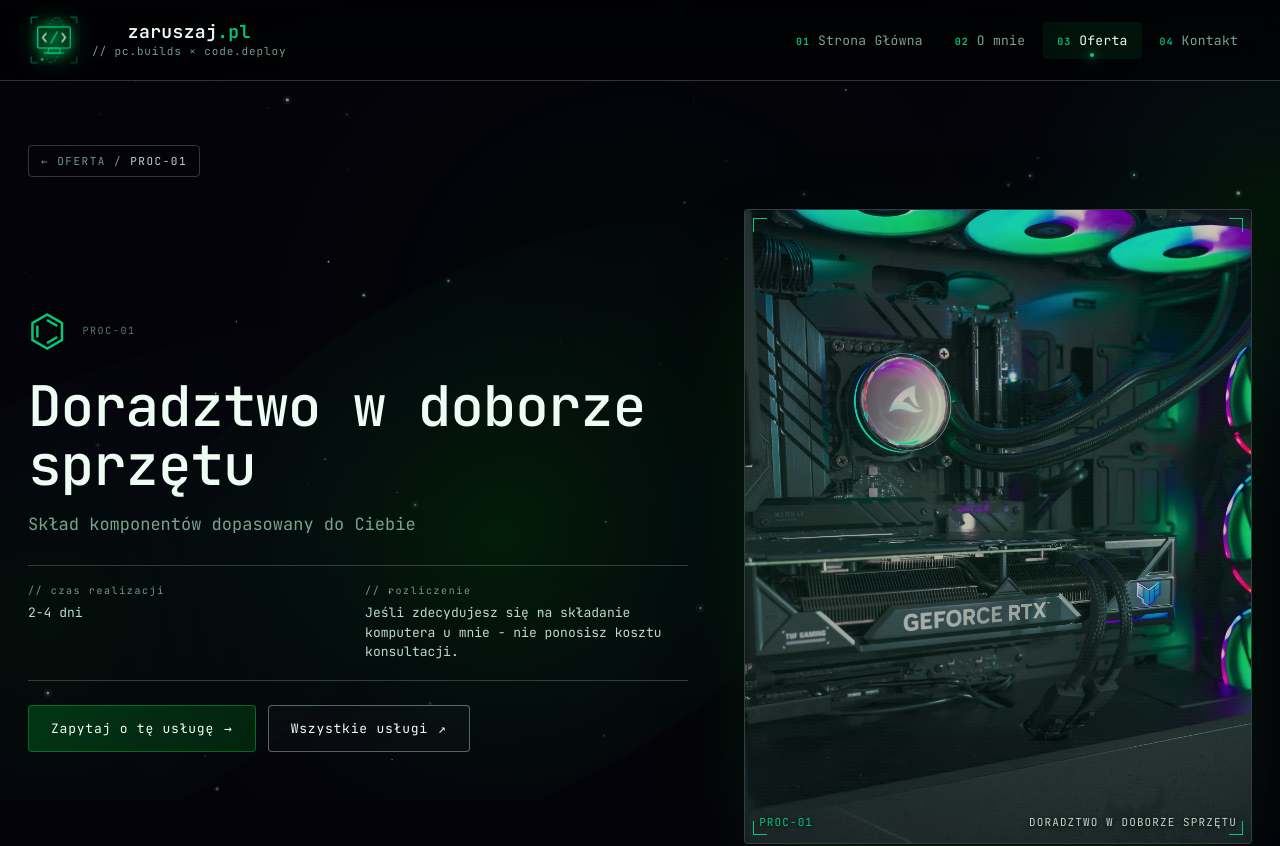
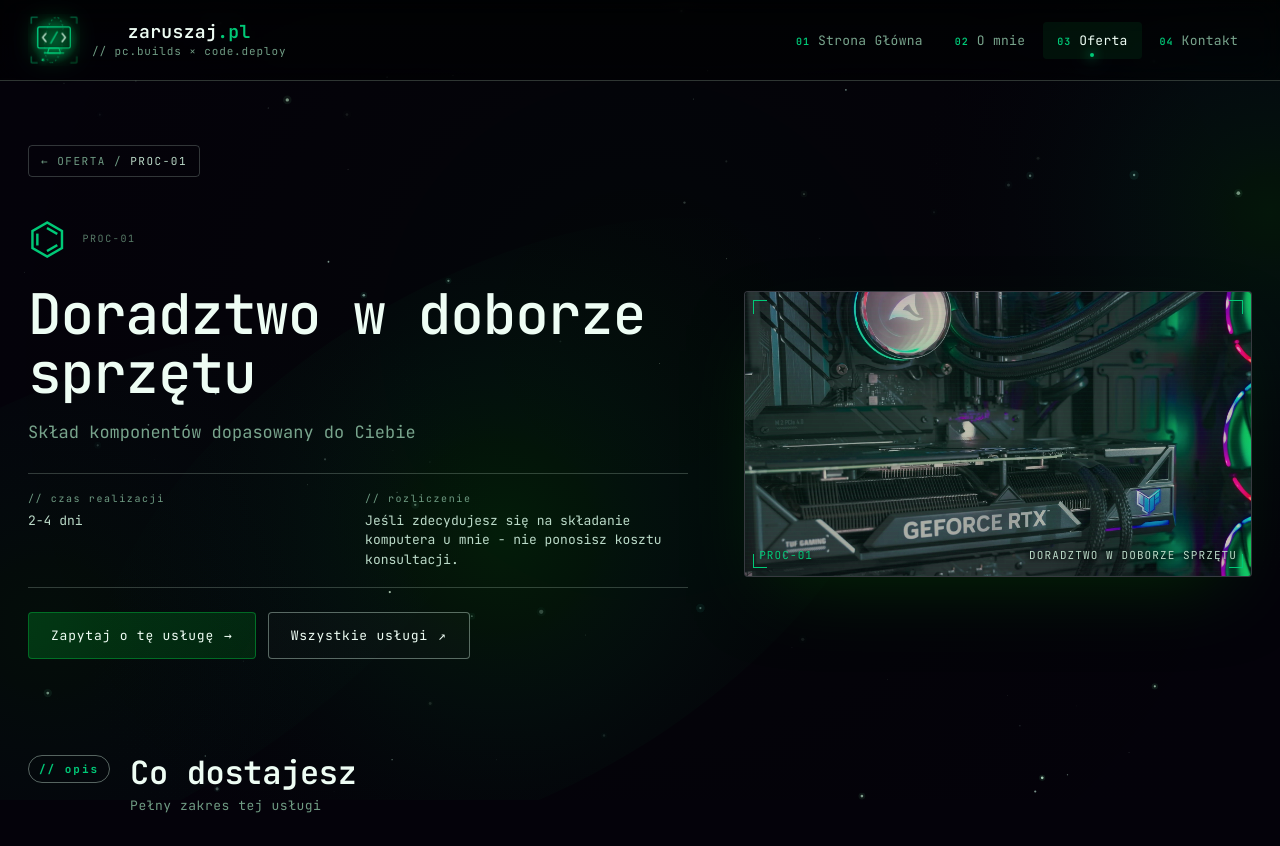
Before and after one commit to Kris1027/nextjs-business-card-2, a Next.js app: page /oferta/doradztwo-sprzetowe in a window 1280 px wide. Shown: the top 846 px of the page. Built offline with nearby package versions, Linux system fonts and the light colour scheme.

Commit message:
feat(images): responsive aspect ratios across carousel, callout, and hero
Carousel: 9/16 mobile, 16/9 desktop via --carousel-ratio.
Home callout and service detail hero: 4/3 mobile, 16/9 desktop via
--frame-ratio. All use CSS custom properties on the parent element.

```diff
--- a/app/oferta/[slug]/page.module.css
+++ b/app/oferta/[slug]/page.module.css
@@ -24,6 +24,7 @@
 }
 
 .hero {
+  --frame-ratio: 4/3;
   display: grid;
   grid-template-columns: 1fr;
   gap: 36px;
@@ -38,6 +39,7 @@
 
 @media (min-width: 800px) {
   .hero {
+    --frame-ratio: 16/9;
     grid-template-columns: 1.3fr 1fr;
     gap: 56px;
   }
--- a/app/oferta/[slug]/page.tsx
+++ b/app/oferta/[slug]/page.tsx
@@ -88,7 +88,7 @@
             <GlowFrame
               src={s.image}
               alt={s.imageAlt}
-              ratio='4/5'
+              ratio='var(--frame-ratio)'
               designation={s.designation}
               label={s.title}
               priority
--- a/app/page.module.css
+++ b/app/page.module.css
@@ -1,4 +1,5 @@
 .callout {
+  --frame-ratio: 4/3;
   display: grid;
   grid-template-columns: 1fr;
   gap: 40px;
@@ -7,6 +8,7 @@
 
 @media (min-width: 800px) {
   .callout {
+    --frame-ratio: 16/9;
     grid-template-columns: 1fr 1fr;
   }
 }
--- a/app/page.tsx
+++ b/app/page.tsx
@@ -44,7 +44,7 @@
           <GlowFrame
             src={PrebuildImage}
             alt={homeContent.callout.imageAlt}
-            ratio='4/3'
+            ratio='var(--frame-ratio)'
             designation='WARNING-001'
             label='Pre-built risk'
           />
```
